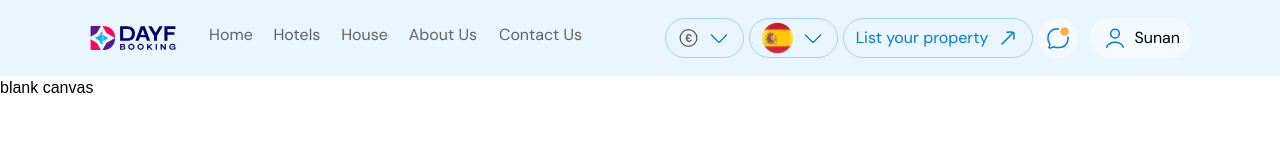
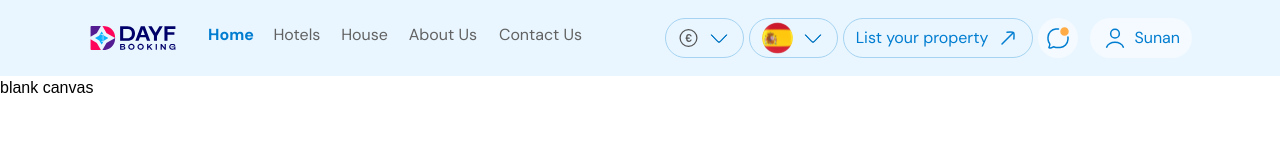
Before and after one commit to shojib116/dayf-booking, a Next.js app: page / in a window 1280 px wide. Shown: the top 160 px of the page. Built offline with nearby package versions, Linux system fonts and the light colour scheme.

Commit message:
fixed a styling issue and added nav highlighting for active url

```diff
--- a/src/components/ui/header/index.tsx
+++ b/src/components/ui/header/index.tsx
@@ -1,9 +1,11 @@
-import { ChevronDownIcon } from "lucide-react";
+"use client";
+
 import Image from "next/image";
 import Link from "next/link";
+import { usePathname } from "next/navigation";
 
 const navLinks = [
-  { url: "/home", title: "Home" },
+  { url: "/", title: "Home" },
   { url: "/hotels", title: "Hotels" },
   { url: "/house", title: "House" },
   { url: "/about-us", title: "About Us" },
@@ -11,6 +13,8 @@ const navLinks = [
 ];
 
 export default function Header() {
+  const pathname = usePathname();
+
   return (
     <header className="bg-blue-100">
       <div className="container mx-auto max-sm:px-4 h-19 flex items-center justify-between font-sans">
@@ -29,7 +33,11 @@ export default function Header() {
                 <li key={link.url} className="inline-block text-[0px]">
                   <Link
                     href={link.url}
-                    className="relative inline-block text-center text-grey-500 hover:text-blue-500 transition-all text-[1rem] font-normal hover:font-bold"
+                    className={`relative inline-block text-center hover:text-blue-500 transition-all text-[1rem] hover:font-bold ${
+                      link.url == pathname
+                        ? "text-blue-500 font-bold"
+                        : "font-normal text-grey-500"
+                    }`}
                     title={link.title}
                   >
                     {link.title}
@@ -99,7 +107,7 @@ export default function Header() {
               />
             </div>
           </div>
-          <div className="flex items-center gap-1.5 text-blue bg-white/50 px-3 h-full rounded-3xl">
+          <div className="flex items-center gap-1.5 text-blue-500 bg-white/50 px-3 h-full rounded-3xl">
             <Image
               src="/user_light.svg"
               alt="user logo"
```
